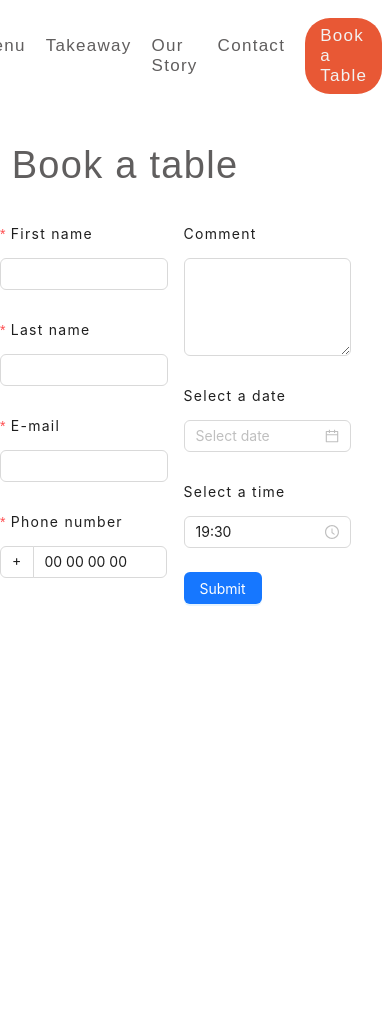
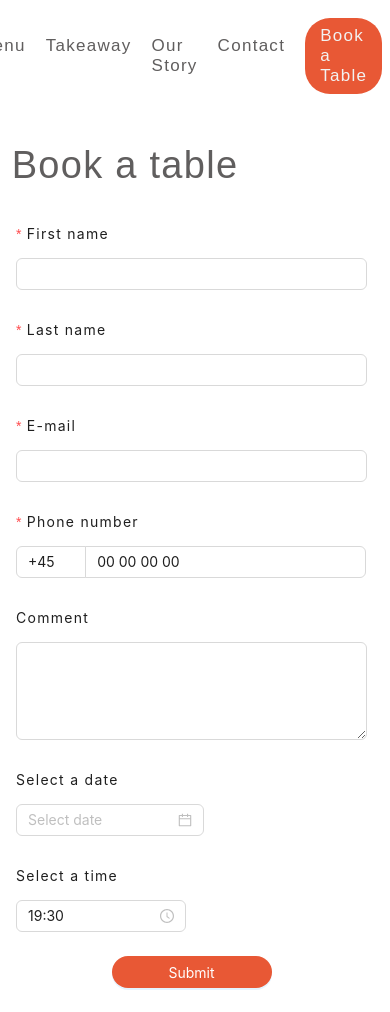
Before and after one commit to ozolinala/capanna74, a Next.js app: page /bookings in a window 390 px wide. Before the commit the page ends 844 px from the top, so only its background shows below. Built offline with nearby package versions, Linux system fonts and the light colour scheme.

Commit message:
mobile view working!

```diff
--- a/package.json
+++ b/package.json
@@ -12,7 +12,8 @@
     "antd": "^5.12.2",
     "next": "14.0.3",
     "react": "^18",
-    "react-dom": "^18"
+    "react-dom": "^18",
+    "react-responsive": "^9.0.2"
   },
   "devDependencies": {
     "prettier": "3.1.0"
--- a/src/components/BookingForm.js
+++ b/src/components/BookingForm.js
@@ -12,6 +12,7 @@ import {
   Col,
 } from "antd";
 import dayjs from "dayjs";
+import { useMediaQuery } from "react-responsive";
 
 const BookingForm = () => {
   const { TextArea } = Input;
@@ -43,13 +44,162 @@ const BookingForm = () => {
 
   const format = "HH:mm";
 
+  const isMobile = useMediaQuery({ maxWidth: 768 });
+
   return (
     <article>
+      {isMobile ? (
+        <div className={styles.containerMobile}>
+          {
             <div className={styles.container}>
               {success ? (
                 <div className={styles.successMessageContainer}>
                   <p className={styles.successMessage}>
-              The table is available, you have successfully made a reservation!
+                    You have successfully made a
+                    reservation!
+                  </p>
+                  <img
+                    src="/assets/check.svg"
+                    alt="Landing Image"
+                    className={styles.check}
+                  />
+                  <Link className={styles.backToMenu} href="/">
+                    Go back to menu
+                  </Link>
+                </div>
+              ) : (
+                <Form
+                  name="basic"
+                  style={{
+                    maxWidth: "90vw",
+                    marginLeft: "1rem",
+                  }}
+                  initialValues={{
+                    remember: true,
+                  }}
+                  onFinish={onFinish}
+                  onFinishFailed={onFinishFailed}
+                  autoComplete="off"
+                >
+                  <Form.Item
+                    label="First name"
+                    name="first-name"
+                    rules={[
+                      {
+                        required: true,
+                        message: "Please input your name",
+                      },
+                    ]}
+                  >
+                    <Input />
+                  </Form.Item>
+
+                  <Form.Item
+                    label="Last name"
+                    name="last-name"
+                    rules={[
+                      {
+                        required: true,
+                        message: "Please input your last name",
+                      },
+                    ]}
+                  >
+                    <Input />
+                  </Form.Item>
+
+                  <Form.Item
+                    label="E-mail"
+                    name="email"
+                    rules={[
+                      {
+                        required: true,
+                        message: "Please input your email",
+                      },
+                    ]}
+                  >
+                    <Input />
+                  </Form.Item>
+
+                  <Form.Item
+                    label="Phone number"
+                    name="phone-number"
+                    rules={[
+                      {
+                        required: true,
+                        message: "Please input your phone number",
+                      },
+                    ]}
+                  >
+                    <Space.Compact>
+                      <Input style={{ width: "20%" }} defaultValue="+45" />
+                      <Input
+                        style={{ width: "80%" }}
+                        defaultValue="00 00 00 00"
+                      />
+                    </Space.Compact>
+                  </Form.Item>
+
+                  <Form.Item
+                    label="Comment"
+                    name="remember"
+                    valuePropName="checked"
+                    wrapperCol={{ span: 16 }}
+                  >
+                    <TextArea rows={4} />
+                  </Form.Item>
+
+                  <Form.Item
+                    label="Select a date"
+                    name="date"
+                    valuePropName="checked"
+                    wrapperCol={{ span: 16 }}
+                  >
+                    <DatePicker onChange={onChange} />
+                  </Form.Item>
+
+                  <Form.Item
+                    label="Select a time"
+                    name="time"
+                    valuePropName="checked"
+                    wrapperCol={{ span: 16 }}
+                  >
+                    <TimePicker
+                      defaultValue={dayjs("19:30", format)}
+                      format={format}
+                      minuteStep={15}
+                      hourStep={1}
+                    />
+                  </Form.Item>
+
+                  <Form.Item wrapperCol={{ span: 24, offset: 0 }}>
+                    <div className={styles.buttonContainerMobile}>
+                      <Button
+                        style={{
+                          width: "10rem",
+                          borderRadius: "20px",
+                          backgroundColor: "#e85835",
+                          color: "white",
+                        }}
+                        type="primary"
+                        htmlType="submit"
+                        loading={loading}
+                      >
+                        Submit
+                      </Button>
+                    </div>
+                  </Form.Item>
+                </Form>
+              )}
+            </div>
+          }
+        </div>
+      ) : (
+        <div className={styles.container}>
+          {success ? (
+            <div className={styles.successMessageContainer}>
+              <p className={styles.successMessage}>
+                The table is available, you have successfully made a
+                reservation!
               </p>
               <img
                 src="/assets/check.svg"
@@ -64,10 +214,10 @@ const BookingForm = () => {
             <Form
               name="basic"
               labelCol={{
-              span: 8,
+                span: isMobile ? 16 : 8,
               }}
               wrapperCol={{
-              span: 16,
+                span: isMobile ? 16 : 16,
               }}
               style={{
                 maxWidth: "90vw",
@@ -79,7 +229,7 @@ const BookingForm = () => {
               onFinishFailed={onFinishFailed}
               autoComplete="off"
             >
-            <Row gutter={16} className="column">
+              <Row gutter={16}>
                 <Col span={12}>
                   <Form.Item
                     label="First name"
@@ -87,7 +237,7 @@ const BookingForm = () => {
                     rules={[
                       {
                         required: true,
-                      message: "Please input your name!",
+                        message: "Please input your name",
                       },
                     ]}
                   >
@@ -100,7 +250,7 @@ const BookingForm = () => {
                     rules={[
                       {
                         required: true,
-                      message: "Please input your last name!",
+                        message: "Please input your last name",
                       },
                     ]}
                   >
@@ -113,7 +263,7 @@ const BookingForm = () => {
                     rules={[
                       {
                         required: true,
-                      message: "Please input your email!",
+                        message: "Please input your email",
                       },
                     ]}
                   >
@@ -185,19 +335,32 @@ const BookingForm = () => {
                   </Form.Item>
                   <Form.Item
                     wrapperCol={{
-                    span: 16,
+                      span: 24, // Set to the full width of the column
                       offset: 0,
                     }}
                   >
-                  <Button type="primary" htmlType="submit" loading={loading}>
+                    <div className={styles.buttonContainer}>
+                      <Button
+                        style={{
+                          width: "10rem",
+                          borderRadius: "20px",
+                          backgroundColor: "#e85835",
+                          color: "white",
+                        }}
+                        type="primary"
+                        htmlType="submit"
+                        loading={loading}
+                      >
                         Submit
                       </Button>
+                    </div>
                   </Form.Item>
                 </Col>
               </Row>
             </Form>
           )}
         </div>
+      )}
     </article>
   );
 };
--- a/src/styles/Booking.module.css
+++ b/src/styles/Booking.module.css
@@ -27,4 +27,18 @@
   display: flex;
   flex-direction: column;
   gap: 4vh;
+  align-content: center;
+  justify-content: center;
 }
+
+.buttonContainer {
+  display: flex;
+  width: 100%;
+  justify-content: flex-end;
+}
+
+.buttonContainerMobile {
+  display: flex;
+  width: 100%;
+  justify-content: center;
+}
```
Also changed, not shown: public/assets/check.svg, 1 other file (tests, documents, lock files or other folders). Lines whose indentation alone changed are shown as unchanged.
